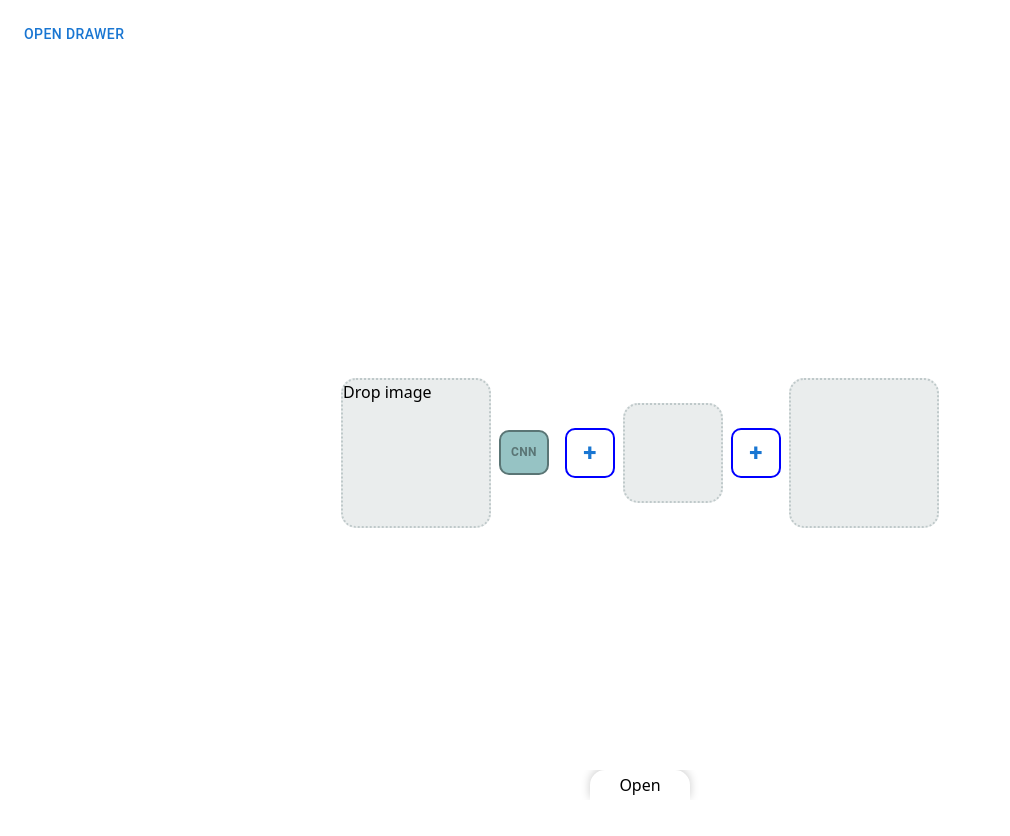
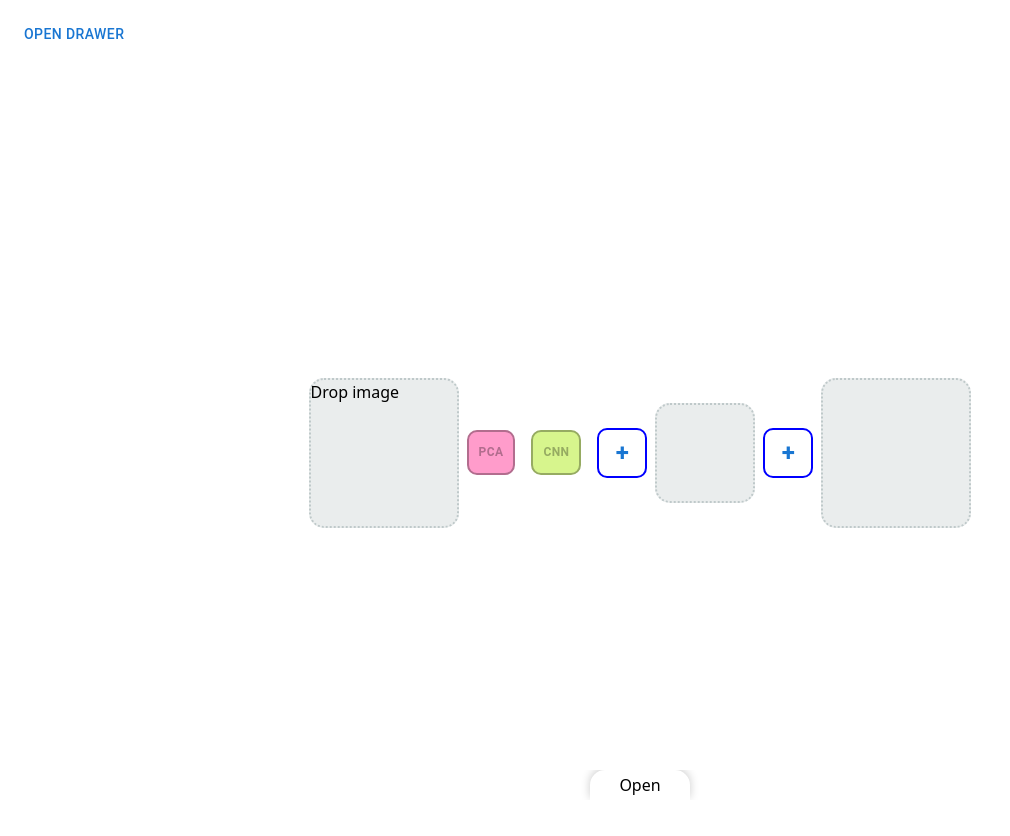
Before and after one commit to TheoVasile/ComputerVision, a Next.js app in the folder frontend/: page / in a window 1280 px wide. Shown: the top 836 px of the page, without its empty margins (0-1010 px from the left). Built offline with nearby package versions, Linux system fonts and the light colour scheme.

Commit message:
can input larger than 0 integer into PCA, and CNN supports negative decimal inputs

```diff
--- a/frontend/app/page.jsx
+++ b/frontend/app/page.jsx
@@ -3,6 +3,7 @@
 import Dropzone from './ui/Dropzone'
 import Sidebar from './ui/Sidebar'
 import Convolver from './ui/Convolver'
+import PCA from './ui/PCA'
 import ImageCard from './ui/Imagecard'
 import InsertNetwork from './ui/InsertNetwork'
 import BottomDrawer from './ui/BottomDrawer'
@@ -12,7 +13,7 @@ import {useState} from 'react'
 function algorithmComponentList(algorithms) {
   return algorithms.map((algorithm, index) => {
     if (algorithm === "CNN") {
-      return(<Convolver key={index}/>);
+      return(<PCA key={index}/>);
     }
   });
 }
@@ -36,7 +37,8 @@ const Page = () => {
       {isImgSelected ? (
         <div className="container">
           <Dropzone className='' text='Drop image' height='150px' width='150px' />
-          <Convolver/>
+          <PCA/>
+          <Convolver />
           {algorithmComponentList(encoder)}
           <InsertNetwork width='50px' height='50px' onAddComponent={(algorithmType) => handleAddAlgorithm(algorithmType, 'encoder')}/>
           <ImageCard width='100px' height='100px' />
--- a/frontend/app/ui/Convolver.jsx
+++ b/frontend/app/ui/Convolver.jsx
@@ -1,14 +1,6 @@
 import * as React from 'react';
-import Button from '@mui/material/Button';
-import TextField from '@mui/material/TextField';
-import Dialog from '@mui/material/Dialog';
-import Grid from '@mui/material/Grid';
 import Popup from './Popup';
 import Kernel from './Kernel';
-import DialogActions from '@mui/material/DialogActions';
-import DialogContent from '@mui/material/DialogContent';
-import DialogContentText from '@mui/material/DialogContentText';
-import DialogTitle from '@mui/material/DialogTitle';
 
 export default function Convolver({...props}) {
   return (
@@ -19,11 +11,11 @@ export default function Convolver({...props}) {
       // Add other styles for the box as needed, like width, height, border, etc.
       width: props.width, // example width
       height: props.height, // example height
-      border: '2px solid #5a7575',
+      border: '2px solid #96ab62',
       borderRadius: '10px',
       padding: '10px 10px',
-      backgroundColor: '#96C3C4',
-      color: '#5a7575',
+      backgroundColor: '#d7f58d',
+      color: '#96ab62',
       }}>
       <span style={{
           fontSize: '12px', // Adjust the size as needed
--- /dev/null
+++ b/frontend/app/ui/InputField.jsx
@@ -0,0 +1,24 @@
+
+
+const InputField = ({onChange, ...props}) => {
+    const inputStyle = {
+        width: `${props.width}`,
+        padding: '10px',
+        margin: '0', // to remove any default margin
+        border: 'none', // to remove the default border
+        backgroundColor: '#f0f0f0', // light gray background
+        borderRadius: '8px', // rounded corners
+        boxShadow: 'inset 0 0 8px rgba(0,0,0,0.1)', // indented shadow
+        outline: 'none', // to remove the default focus outline
+        // add additional styles as needed
+    };
+    <input
+    key={props.key}
+    type={props.type}
+    value={props.value}
+    onChange={onChange}
+    style={inputStyle}
+    />
+};
+
+export default InputField;
--- a/frontend/app/ui/Kernel.jsx
+++ b/frontend/app/ui/Kernel.jsx
@@ -1,5 +1,4 @@
 import * as React from 'react';
-import Button from '@mui/material/Button'
 
 const inputStyle = {
     width: '100%',
@@ -19,24 +18,25 @@ function Kernel() {
     const [gridValues, setGridValues] = React.useState([]);
 
     const initializeGrid = (rows, cols) => {
-        const grid = Array.from({ length: rows}, () => Array.from({ length: cols}, () => ''));
+        const grid = Array.from({ length: rows}, () => Array.from({ length: cols}, () => '0'));
         setGridValues(grid);
     };
 
     const handleInputChange = (rowIndex, colIndex, value) => {
-        const numericValue = value.replace(/[^0-9]/g, '');
+        const isValidValue = /^-?\d*(\.\d*)?$/.test(value);
+        if (isValidValue) {
             // Create a new copy of the grid with the updated value
             const newGridValues = gridValues.map((row, rIndex) =>
                 row.map((cell, cIndex) => {
                     if (rIndex === rowIndex && cIndex === colIndex) {
-                    return numericValue; // update the value for the specific cell
+                        return value; // update the value for the specific cell
                     }
                     return cell; // return the existing value for other cells
                 })
             );
-
             // Update the state with the new grid
             setGridValues(newGridValues);
+        }
     };
 
     React.useEffect(() => {
--- /dev/null
+++ b/frontend/app/ui/PCA.jsx
@@ -0,0 +1,64 @@
+import * as React from 'react';
+import Popup from './Popup';
+
+const inputStyle = {
+    width: '100%',
+    padding: '10px',
+    margin: '0', // to remove any default margin
+    border: 'none', // to remove the default border
+    backgroundColor: '#f0f0f0', // light gray background
+    borderRadius: '8px', // rounded corners
+    boxShadow: 'inset 0 0 8px rgba(0,0,0,0.1)', // indented shadow
+    outline: 'none', // to remove the default focus outline
+    // add additional styles as needed
+  };
+
+const popupContent = () => {
+    const [value, setValue] = React.useState(10);
+    return (
+        <div style={{ padding:'30px' }}>
+            <div>
+            Output size
+            </div>
+            <div>
+            <input
+                style={inputStyle}
+                key={"pca"}
+                type="text"
+                value={value}
+                onChange={(e) => {const value = e.target.value;
+                    // Check if the value is an integer and greater than 0
+                    if (/^[1-9]\d*$/.test(value)) {
+                      setValue(value);
+                    } else if (value === '') {
+                      // Allow the field to be empty (in case the user wants to delete the input)
+                      setValue(value);
+                    }}}/>
+            </div>
+        </div>
+    );
+};
+
+export default function PCA({...props}) {
+  return (
+    <Popup buttonContent={<div style={{
+      display: 'flex',
+      alignItems: 'center',
+      justifyContent: 'center',
+      // Add other styles for the box as needed, like width, height, border, etc.
+      width: props.width, // example width
+      height: props.height, // example height
+      border: '2px solid #b26d8e',
+      borderRadius: '10px',
+      padding: '10px 10px',
+      backgroundColor: '#ff9ccb',
+      color: '#b26d8e',
+      }}>
+      <span style={{
+          fontSize: '12px', // Adjust the size as needed
+          fontWeight: 'bold'
+      }}>PCA</span>
+      </div>} renderPopupContent={popupContent}>
+      </Popup>
+  );
+}
```
Lines whose indentation alone changed are shown as unchanged.
